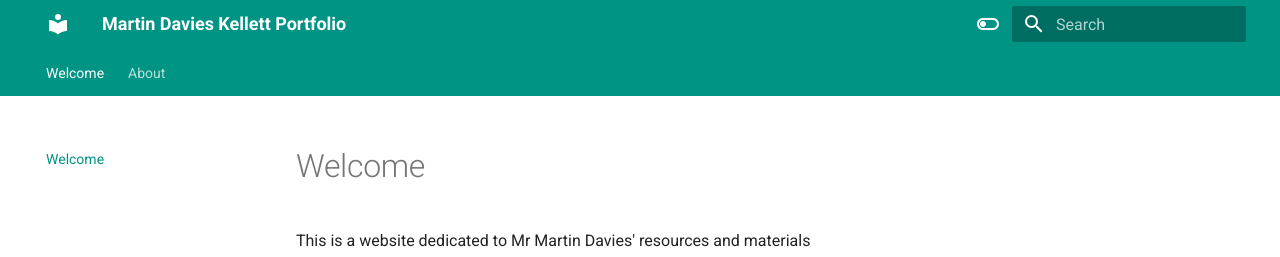
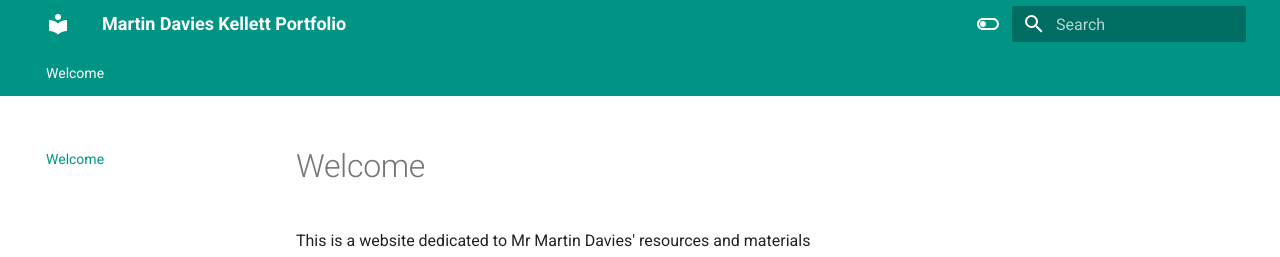
Before and after one commit to MrDaviesKellett/Portfolio, an MkDocs documentation site: the page built from docs/index.md, in a window 1280 px wide. Shown: the top 257 px of the page. Built offline with MkDocs 1.6.1 and Material for MkDocs 9.7.7, drawn with Linux system fonts in a browser that asks for light colours.

Commit message:
hide about

```diff
--- a/mkdocs.yml
+++ b/mkdocs.yml
@@ -44,7 +44,6 @@ extra_css:
 
 nav:
   - 'index.md'
-  - 'about.md'
 
 
 markdown_extensions:
```
